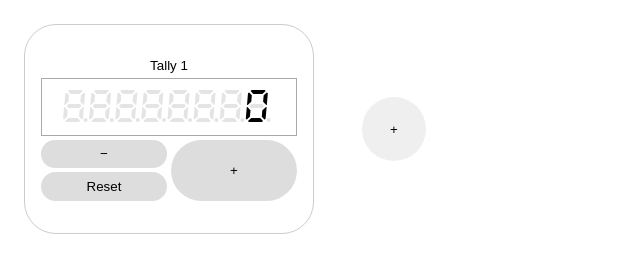
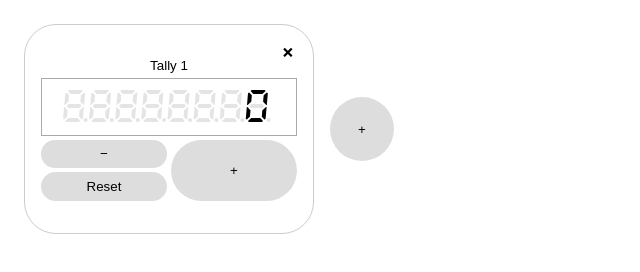
Before and after one commit to mccreery/sandbox, a plain HTML site: page web/tally/index.html in a window 1280 px wide. Shown: the whole page, without its empty margins (0-640 px from the left). Drawn offline with nearby package versions, Linux system fonts and the light colour scheme; files that its build step writes are made by us from their sources.

Commit message:
Add remove button to tally

```diff
--- a/web/tally/script.js
+++ b/web/tally/script.js
@@ -38,6 +38,13 @@
   root.appendChild(minus);
   root.appendChild(reset);
 
+  const close = document.createElement("button");
+  close.innerHTML = "❌&#xFE0E;";
+  close.className = "close-button";
+  close.title = "Remove timer";
+  close.onclick = () => root.parentNode.removeChild(root);
+  root.appendChild(close);
+
   fontLoad.then(value => {
     const lcdEffect = document.createElement("span");
     lcdEffect.className = "lcd-effect";
--- a/web/tally/style.scss
+++ b/web/tally/style.scss
@@ -11,8 +11,31 @@
   align-items: center;
 }
 
-@mixin max-radius {
+button {
+  display: flex;
+  align-items: center;
+  justify-content: center;
+
+  border: none;
   border-radius: 100vmax;
+
+  background: #ddd;
+  &:hover, &:focus { background: #eee; }
+  &:active { background: #ccc; }
+  &:focus { outline: 0; }
+  &::-moz-focus-inner { border: 0; }
+}
+
+.plus { grid-area: 3 / 2 / 5 / 3; }
+.minus { grid-area: 3 / 1 / 4 / 2; }
+.reset { grid-area: 4 / 1 / 5 / 2; }
+
+.close-button {
+  position: absolute;
+  right: 0;
+  background: none;
+  padding: 0;
+  margin: 1.5em;
 }
 
 body {
@@ -23,12 +46,10 @@ body {
 .add-button {
   width: 4rem;
   height: 4rem;
-  border: none;
-  margin: 2rem;
-  @include max-radius;
 }
 
 .tally {
+  position: relative;
   width: 16rem;
   height: 9rem;
   padding: 2rem 1rem;
@@ -95,24 +116,6 @@ body {
   outline: none;
 }
 
-.tally-button {
-  @include centered;
-  @include max-radius;
-
-  background: #ddd;
-  border: none;
-
-  &:hover, &:focus { background: #eee; }
-  &:active { background: #ccc; }
-
-  &:focus { outline: 0; }
-  &::-moz-focus-inner { border: 0; }
-}
-
-.plus { grid-area: 3 / 2 / 5 / 3; }
-.minus { grid-area: 3 / 1 / 4 / 2; }
-.reset { grid-area: 4 / 1 / 5 / 2; }
-
 .js-disabled {
   grid-area: 3 / 1 / 5 / 3;
   @include centered;
```
